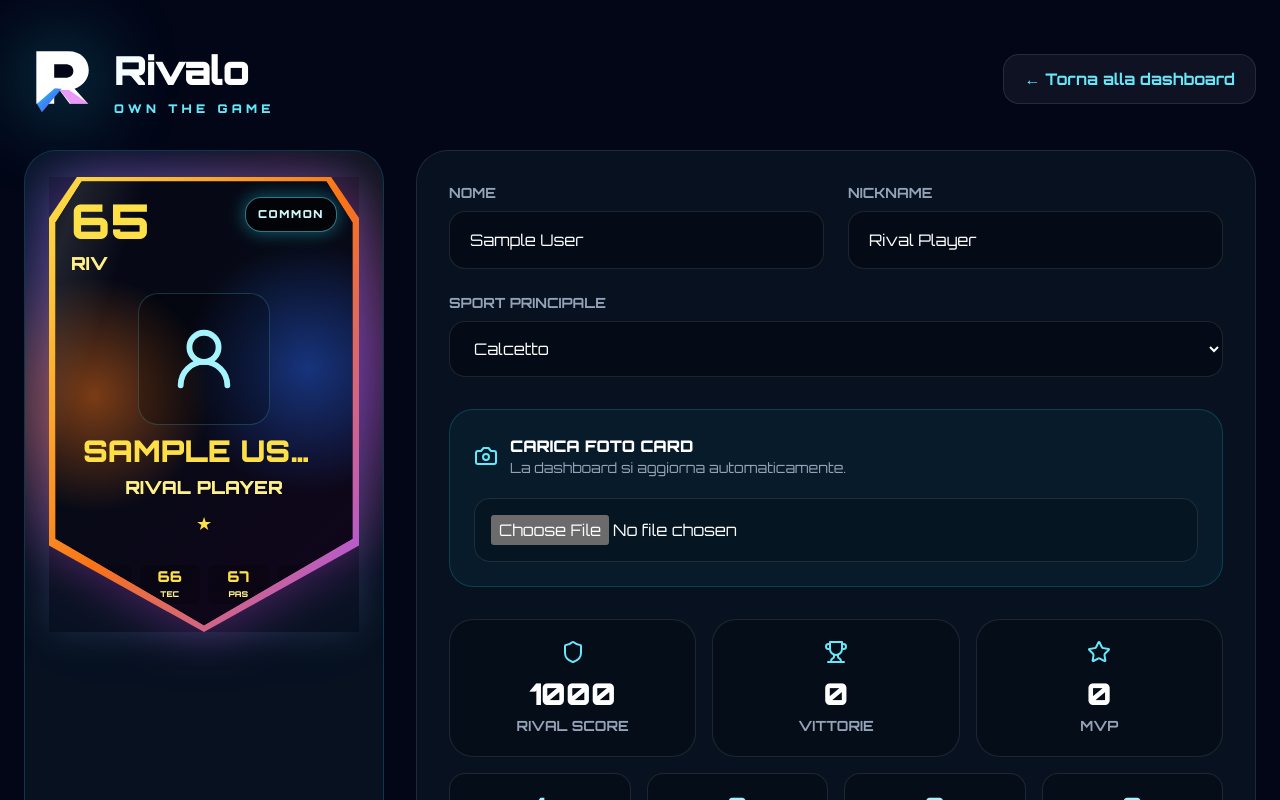
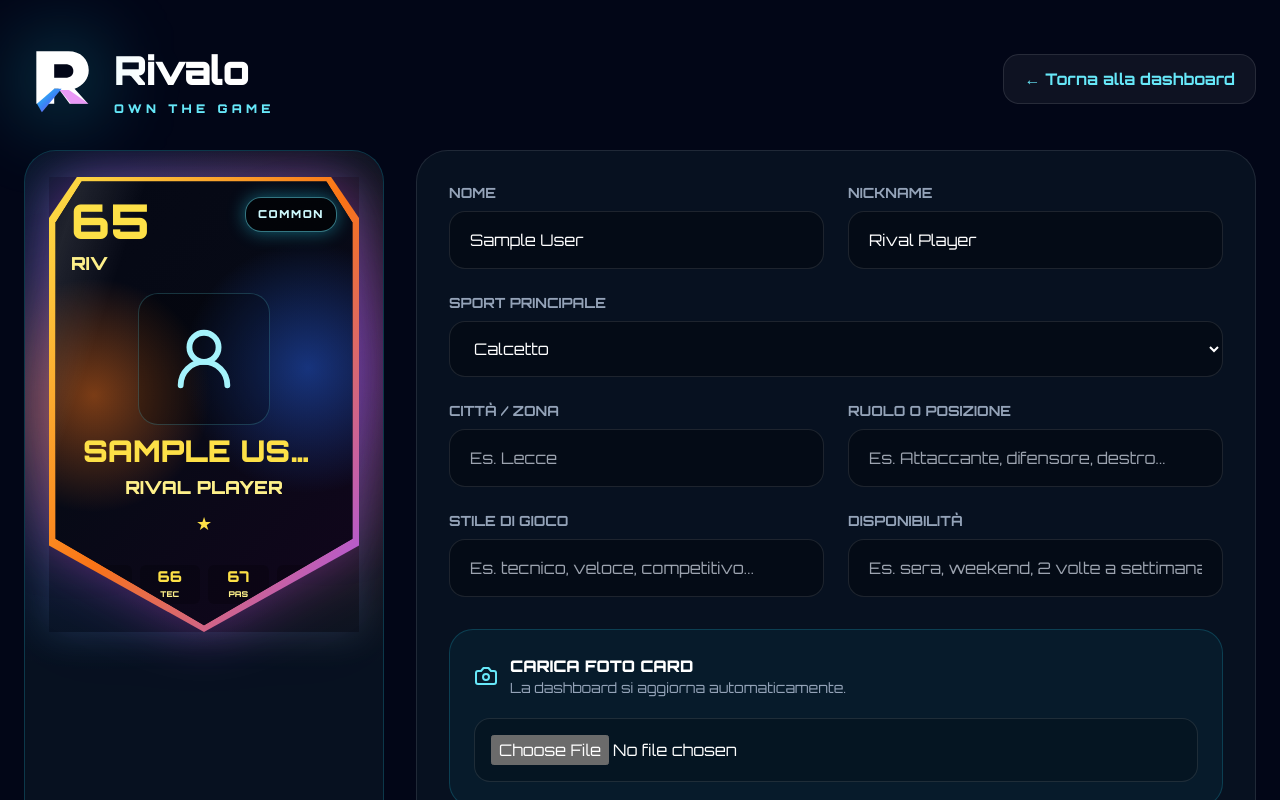
Before and after one commit to RivaloApp/rivalo-app, a Next.js app: page /profile in a window 1280 px wide. Shown: the top 800 px of the page. Built offline with nearby package versions, Linux system fonts and the light colour scheme; no server answers; the database is empty; sample sign-in values are in the browser's storage.

Commit message:
Complete editable profile fields

```diff
--- a/app/profile/page.tsx
+++ b/app/profile/page.tsx
@@ -18,6 +18,10 @@ export default function ProfilePage() {
   const [name, setName] = useState("");
   const [nickname, setNickname] = useState("");
   const [sport, setSport] = useState("calcetto");
+const [city, setCity] = useState("");
+const [role, setRole] = useState("");
+const [playStyle, setPlayStyle] = useState("");
+const [availability, setAvailability] = useState("");
 const [photoUrl, setPhotoUrl] = useState("");
 const [message, setMessage] = useState("");
 
@@ -51,6 +55,10 @@ export default function ProfilePage() {
           setName(data.name || currentUser.displayName || "");
           setNickname(data.nickname || "Rival Player");
           setSport(data.mainSport || "calcetto");
+          setCity(data.city || "");
+setRole(data.role || "");
+setPlayStyle(data.playStyle || "");
+setAvailability(data.availability || "");
 
           setPhotoUrl(
             localStorage.getItem("rivaloProfilePhoto") ||
@@ -74,6 +82,10 @@ export default function ProfilePage() {
           setName(currentUser.displayName || "");
           setNickname("Rival Player");
           setSport("calcetto");
+          setCity("");
+setRole("");
+setPlayStyle("");
+setAvailability("");
           setRivalScore(1000);
           setLevel(1);
           setXp(0);
@@ -136,7 +148,13 @@ export default function ProfilePage() {
     name,
     nickname,
     mainSport: sport,
+    city,
+    role,
+    playStyle,
+    availability,
     photoUrl,
+    onboardingCompleted: true,
+    profileCompleted: true,
     updatedAt: serverTimestamp(),
   },
   { merge: true }
@@ -222,7 +240,37 @@ export default function ProfilePage() {
                 <option value="tennis">Tennis</option>
               </select>
             </div>
+<div className="mt-6 grid gap-6 md:grid-cols-2">
+  <Field
+    label="Città / zona"
+    value={city}
+    setValue={setCity}
+    placeholder="Es. Lecce"
+  />
 
+  <Field
+    label="Ruolo o posizione"
+    value={role}
+    setValue={setRole}
+    placeholder="Es. Attaccante, difensore, destro..."
+  />
+</div>
+
+<div className="mt-6 grid gap-6 md:grid-cols-2">
+  <Field
+    label="Stile di gioco"
+    value={playStyle}
+    setValue={setPlayStyle}
+    placeholder="Es. tecnico, veloce, competitivo..."
+  />
+
+  <Field
+    label="Disponibilità"
+    value={availability}
+    setValue={setAvailability}
+    placeholder="Es. sera, weekend, 2 volte a settimana..."
+  />
+</div>
             <div className="mt-8 rounded-[1.5rem] border border-cyan-400/20 bg-cyan-400/5 p-6">
               <div className="flex items-center gap-3">
                 <Camera className="text-cyan-300" />
```
Lines whose indentation alone changed are shown as unchanged.
